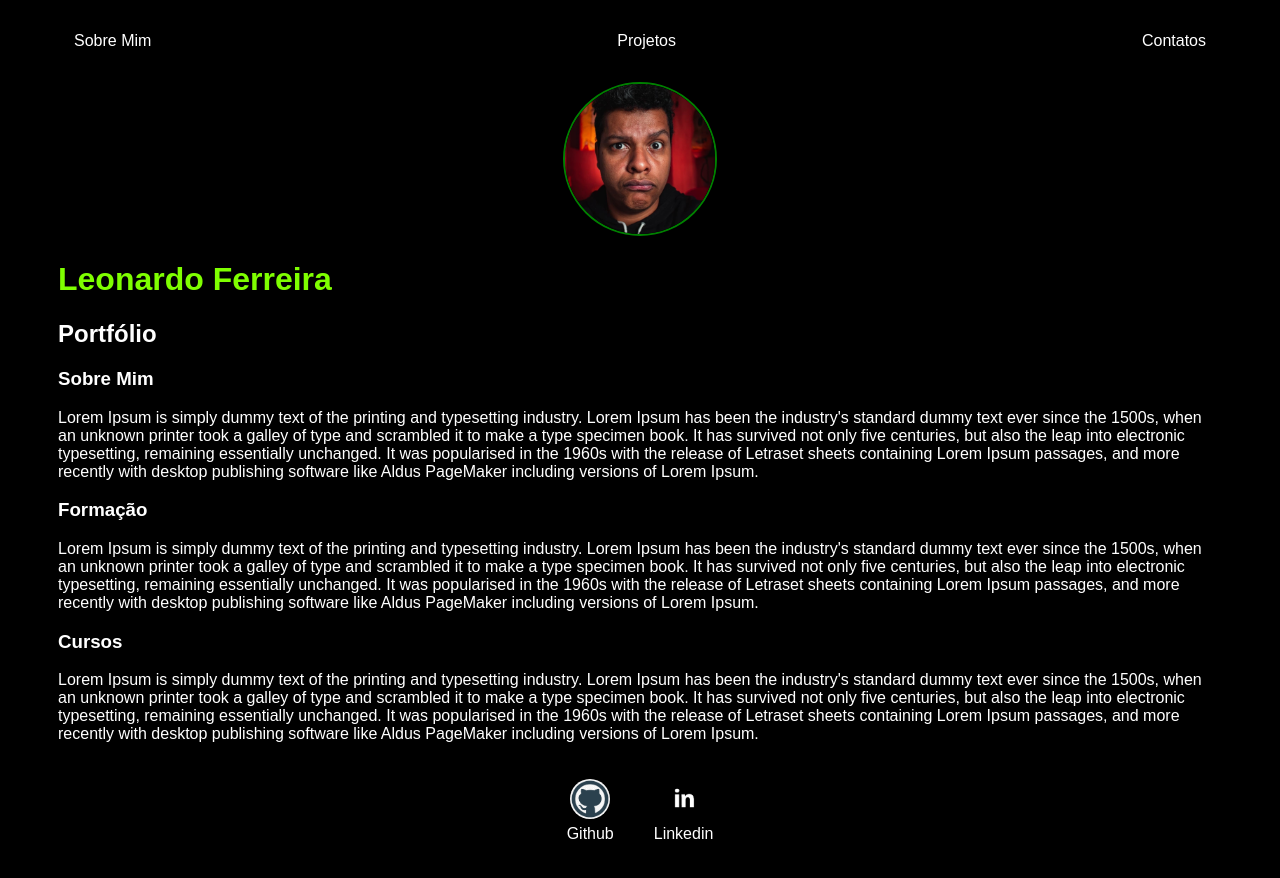
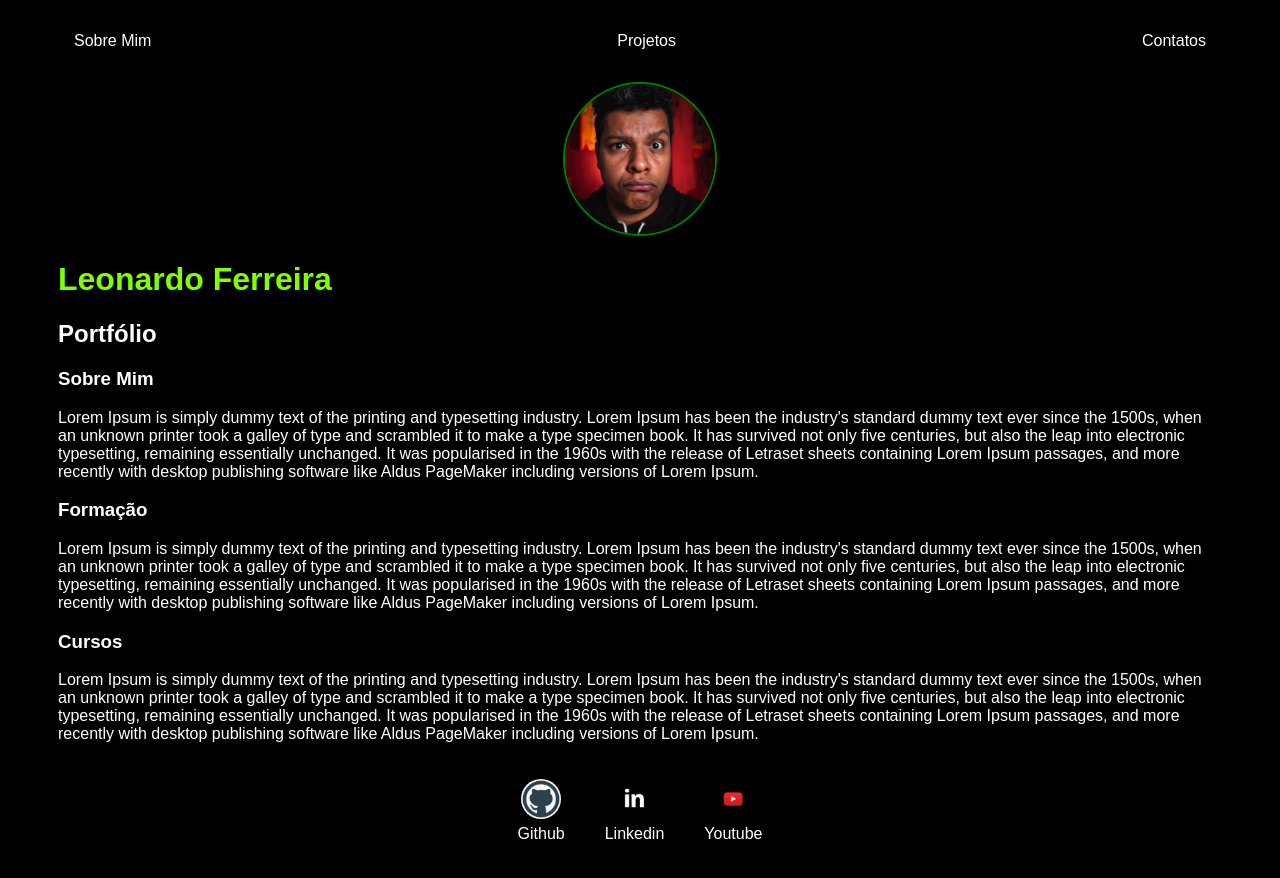
Before and after one commit to LeoMarreco/Portfolio, a plain HTML site: page index.html in a window 1280 px wide. Drawn offline with Linux system fonts and the light colour scheme.

Commit message:
adição de novo arquivo e códigos

```diff
--- a/index.html
+++ b/index.html
@@ -63,6 +63,11 @@
                 <img src="./img/linkedin.png"></img>
                 <p>Linkedin</p>
             </a>
+
+            <a href="https://www.youtube.com/channel/UCFmrYkN-CW4tknfO2oXMbzA" target="_blank" rel="noopener noreferrer">
+                <img src="./img/youtube-Logo.png"></img>
+                <p>Youtube</p>
+            </a>
         </footer>
     </div>
 
```
Also changed, not shown: img/youtube-Logo.png (added).
